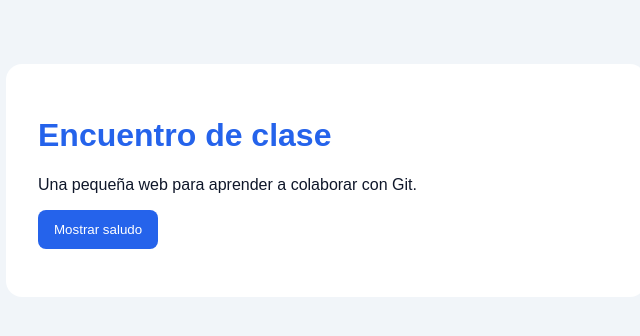
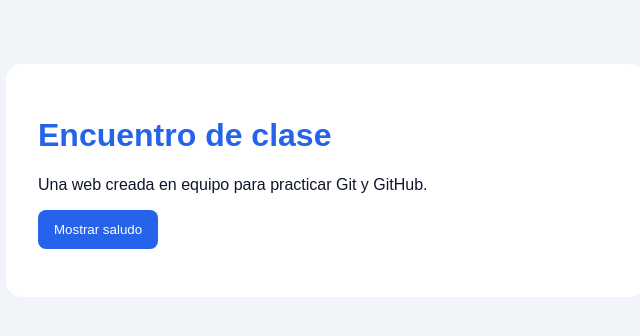
Before and after one commit to lagorialdaniel3-png/practica-git-pareja, a plain HTML site: page index.html in a window 1280 px wide. Shown: the full height of the page, 314-954 px from the left. Drawn offline with Linux system fonts and the light colour scheme.

Commit message:
Actualizar la descripción del encuentro

```diff
--- a/index.html
+++ b/index.html
@@ -10,7 +10,7 @@
 <body>
   <main class="tarjeta">
     <h1>Encuentro de clase</h1>
-    <p id="descripcion">Una pequeña web para aprender a colaborar con Git.</p>
+    <p id="descripcion">Una web creada en equipo para practicar Git y GitHub. </p>
     <button id="saludar" type="button">Mostrar saludo</button>
     <p id="mensaje" aria-live="polite"></p>
   </main>
```
